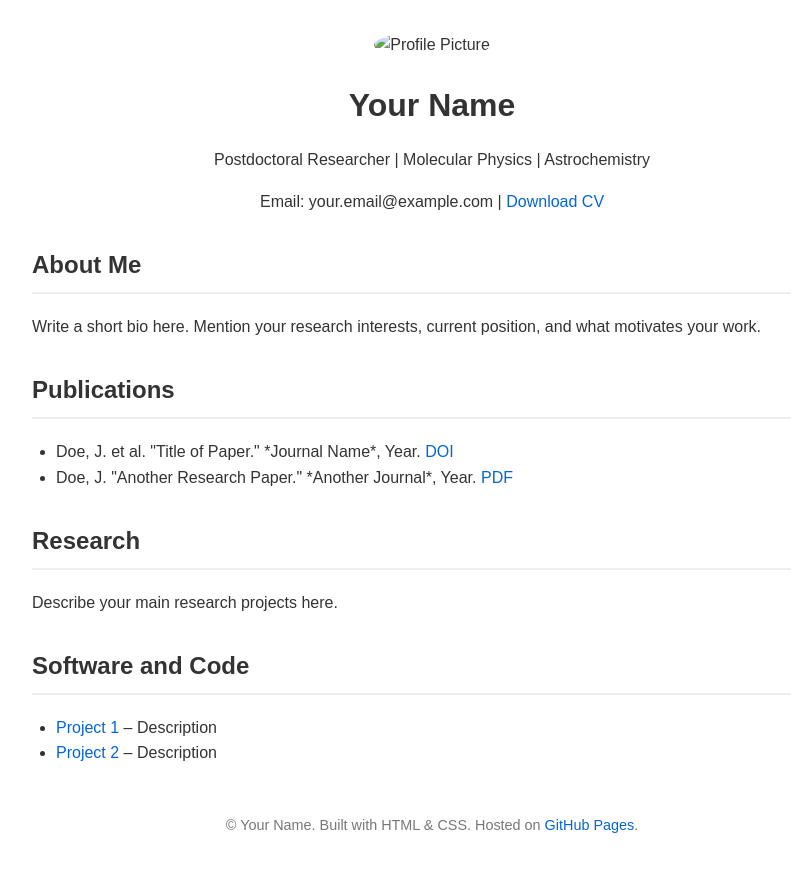
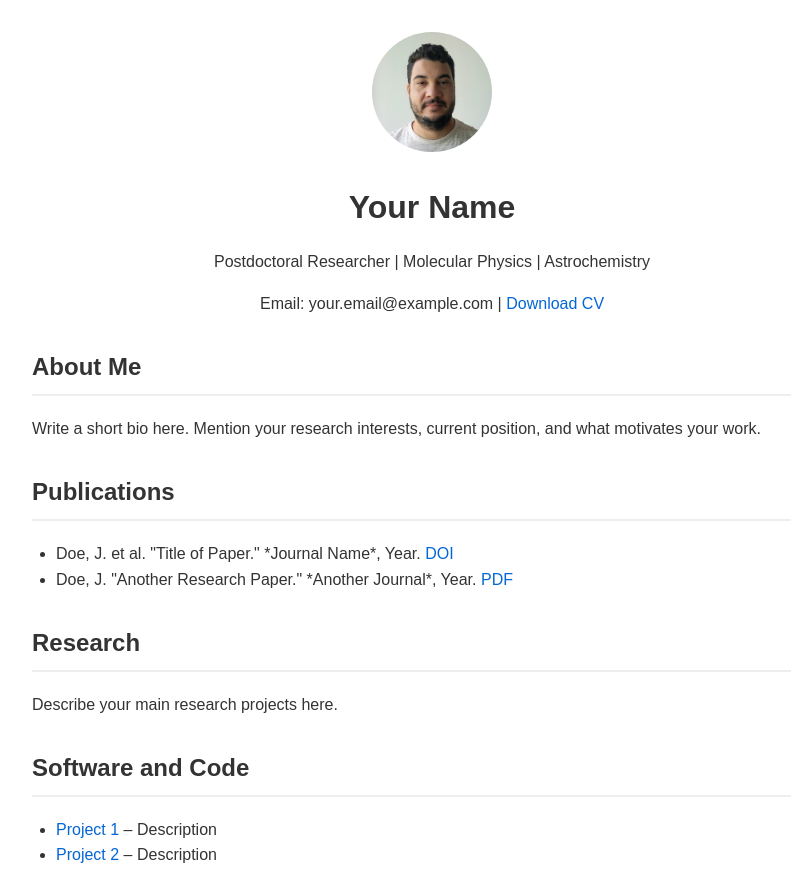
Before and after one commit to ricardomanuelgarcia/ricardomanuelgarcia.github.io, a plain HTML site: page index.html in a window 1280 px wide. Shown: the top 871 px of the page, without its empty margins (208-999 px from the left). Drawn offline with Linux system fonts and the light colour scheme.

Commit message:
Update index.html

```diff
--- a/index.html
+++ b/index.html
@@ -3,13 +3,13 @@
 <head>
   <meta charset="UTF-8" />
   <meta name="viewport" content="width=device-width, initial-scale=1.0"/>
-  <title>Your Name – Academic Profile</title>
+  <title>PhD Ricardo Manuel GARCIA-VAZQUEZ – Postdoctoral Researcher</title>
   <link rel="stylesheet" href="style.css" />
 </head>
 <body>
   <div class="container">
     <header>
-      <img src="profile.jpg" alt="Profile Picture" class="profile-pic"/>
+      <img src="visa-photo.jpg" alt="Profile Picture" class="profile-pic"/>
       <h1>Your Name</h1>
       <p>Postdoctoral Researcher | Molecular Physics | Astrochemistry</p>
       <p>Email: your.email@example.com | <a href="cv.pdf" target="_blank">Download CV</a></p>
```
